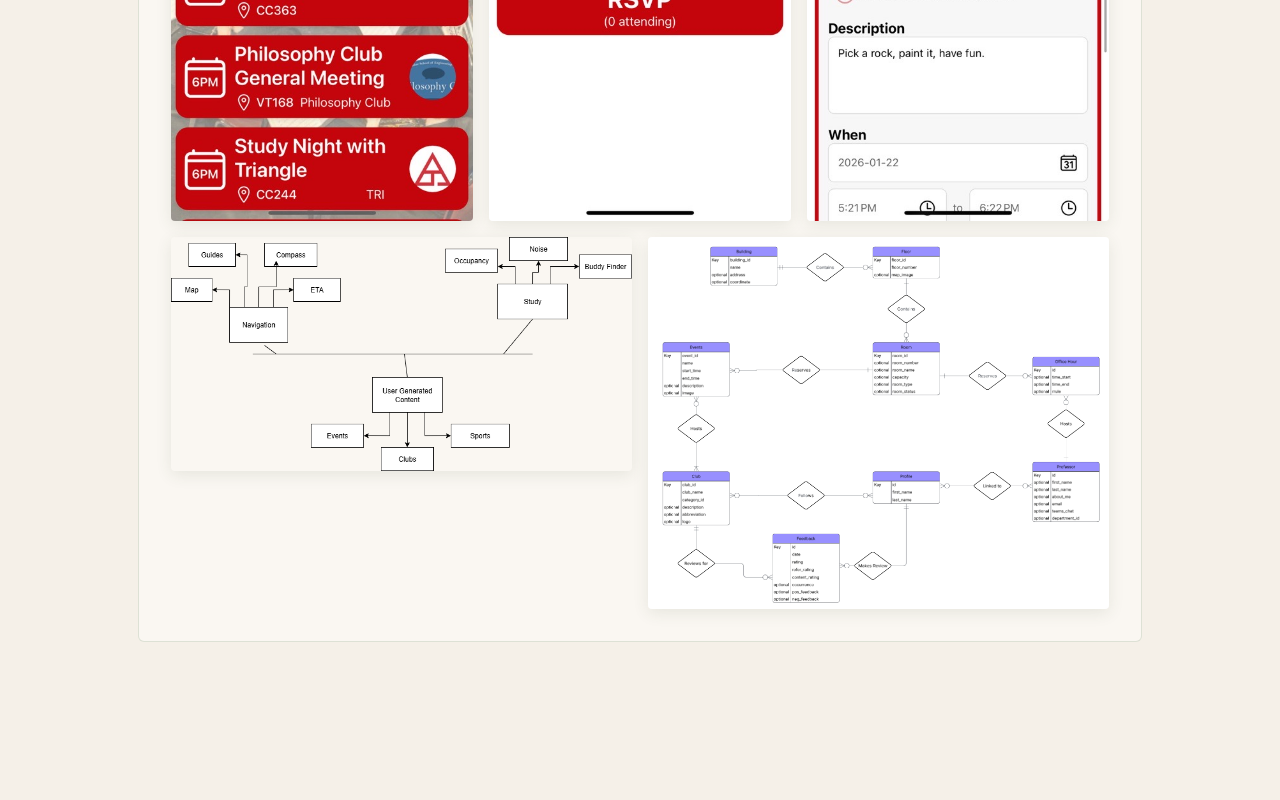
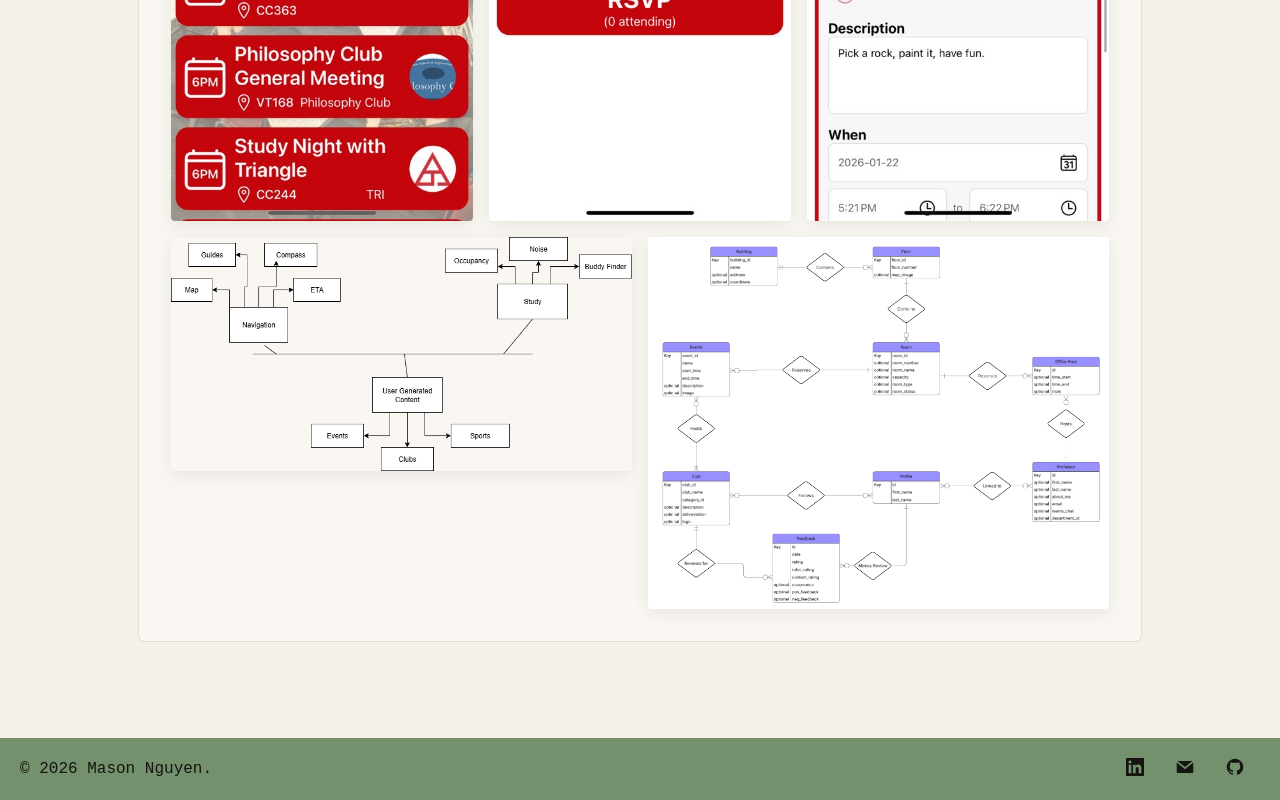
Before and after one commit to nguyenmason/portfolio, a React (Vite) app: page /projects/1 in a window 1280 px wide. Shown: the part 2158-2958 px from the top of the page. Before the commit the page ends 2896 px from the top, so only its background shows below. Built offline with nearby package versions, Linux system fonts and the light colour scheme.

Commit message:
Added footer

```diff
--- a/index.html
+++ b/index.html
@@ -2,7 +2,7 @@
 <html lang="en">
 <head>
   <meta charset="UTF-8">
-  <title>Professional Portfolio</title>
+  <title>Mason Nguyen</title>
 </head>
 <body>
   <div id="root"></div>
--- /dev/null
+++ b/src/components/Footer.css
@@ -0,0 +1,25 @@
+.footer {
+    display: flex;
+    justify-content: space-between;
+    align-items: center;
+    gap: 20px;
+    padding: 20px 20px;
+    background-color:  rgba(105, 137, 99, 0.922);
+}
+
+.text {
+    font-family: 'DM Mono', monospace;
+    color: #161410;
+}
+
+.link-btn {
+    border: none !important;
+    background: transparent !important;
+    outline: none;
+    margin: 0 1rem;
+    text-decoration: none;
+}
+
+.linkIcon {
+    color: #161410;
+}
--- /dev/null
+++ b/src/components/Footer.jsx
@@ -0,0 +1,22 @@
+import { GrLinkedin, GrMail, GrGithub } from 'react-icons/gr';
+import "./Footer.css";
+
+export default function Footer() {
+    return (
+        <footer className="footer">
+            <p className="text">&copy; {new Date().getFullYear()} Mason Nguyen.</p>
+            <div className="social-links">
+                <a className="link-btn" href="https://www.linkedin.com/in/mason-nguyen-se/">
+                    <GrLinkedin size={18} className="linkIcon"/>
+                </a>
+                <a className="link-btn" href="mailto:masonnguyen1861@gmail.com">
+                    <GrMail size={18} className="linkIcon" />
+                </a>
+                <a className="link-btn" href="https://github.com/nguyenmason" target="_blank" rel="noreferrer">
+                     <GrGithub size={18} className="linkIcon" />
+                </a>
+            </div>
+
+        </footer>
+    );
+}
--- a/src/pages/Home.jsx
+++ b/src/pages/Home.jsx
@@ -1,6 +1,7 @@
 import { useState, useEffect } from "react";
 import Banner from "../components/Banner";
 import ProjectCard from "../components/ProjectCard";
+import Footer from "../components/Footer";
 import { PROJECTS } from "../data/projects";
 import "./Home.css";
 import { useNavigate } from "react-router";
@@ -50,6 +51,7 @@ export default function Home() {
           </div>
         </section>
       </main>
+      <Footer />
     </>
   );
 }
--- a/src/pages/Project.jsx
+++ b/src/pages/Project.jsx
@@ -1,5 +1,6 @@
 import { useEffect } from "react";
 import Banner from "../components/Banner";
+import Footer from "../components/Footer";
 import "./Project.css";
 import { useNavigate, useParams } from "react-router";
 import { PROJECTS } from "../data/projects";
@@ -100,6 +101,7 @@ export default function Project() {
           </div>
         </div>
       </div>
+      <Footer/>
     </div>
   );
 }
```
